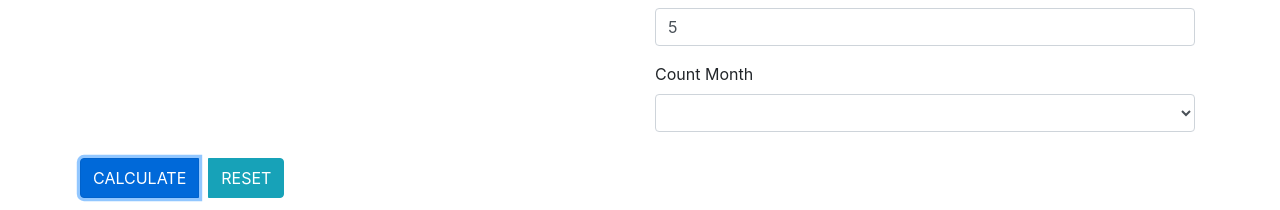
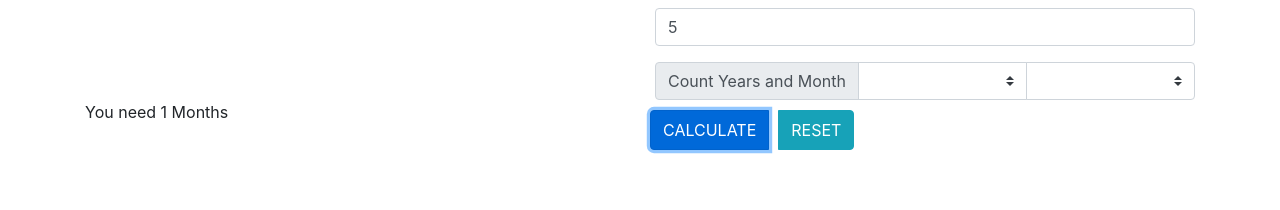
Before and after one commit to tzepart/intro-to-vue, a Vue app: page /money-charts-page in a window 1280 px wide. Both pictures are taken after typing "5", "5" into the empty fields and a click on the button "CALCULATE". Shown: the part 272-482 px from the top of the page. Built offline with nearby package versions, Linux system fonts and the light colour scheme.

Commit message:
update time logic

```diff
--- a/src/views/MoneyChartsPage.vue
+++ b/src/views/MoneyChartsPage.vue
@@ -2,7 +2,7 @@
     <div class="container">
         <div class="row">
             <div class="col-6 chart-wrap">
-                <apexcharts width="380" :options="chartOptions" :series="series"></apexcharts>
+                <apexcharts width="480" :options="chartOptions" :series="series"></apexcharts>
             </div>
             <div class="col-6">
                 <form>
@@ -15,9 +15,16 @@
                         <input v-model="freeMonthMoney" type="number" class="form-control" id="idFreeMonthMoney"
                                placeholder="Free Month Money">
                     </div>
-                    <div class="form-group">
-                        <label for="idCountMonth">Count Month</label>
-                        <select v-model="countMonth" class="form-control" id="idCountMonth">
+                    <div class="input-group">
+                        <div class="input-group-prepend">
+                            <span class="input-group-text" id="">Count Years and Month</span>
+                        </div>
+                        <select v-model="countYears" class="custom-select" id="idCountYears">
+                            <option v-for="(yearsNumber, index) in yearsNumbers" v-bind:key="index">
+                                {{yearsNumber}}
+                            </option>
+                        </select>
+                        <select v-model="countMonth" class="custom-select" id="idCountMonth">
                             <option v-for="(monthNumber, index) in monthNumbers" v-bind:key="index">
                                 {{monthNumber}}
                             </option>
@@ -27,6 +34,9 @@
             </div>
         </div>
         <div class="row">
+            <div class="col-6">
+                <span v-if="needTime>0">{{formattedNeedTime}}</span>
+            </div>
             <div class="btn-group" role="group">
                 <button type="button" class="btn btn-primary" @click="calculate">CALCULATE</button>
                 <button type="button" class="btn btn-info" @click="reset">RESET</button>
@@ -48,6 +58,8 @@
                 price: null,
                 freeMonthMoney: null,
                 countMonth: null,
+                countYears: null,
+                needTime: 0,
                 series: [10, 90],
                 chartOptions: {
                     chart: {
@@ -81,22 +93,35 @@
             calculate: function () {
                 const price = Math.floor(this.price);
                 const freeMonthMoney = Math.floor(this.freeMonthMoney);
+                const countYears = Math.floor(this.countYears);
                 const countMonth = Math.floor(this.countMonth);
-                const sector1 = 100 * ((freeMonthMoney * countMonth) / price);
+                const sector1 = 100 * ((freeMonthMoney * (countYears * 12 + countMonth)) / price);
                 const sector2 = 100 - sector1;
                 this.series = [sector1, sector2];
+                this.needTime = Math.ceil(price / freeMonthMoney);
             },
             reset: function () {
-                this.series = [10, 90]
+                this.series = [10, 90];
+                this.needTime = 0;
             }
         },
         computed: {
-            monthNumbers() {
+            yearsNumbers() {
                 const values = [];
-                for (let i = 1; i <= 24; i++) {
+                for (let i = 0; i <= 15; i++) {
                     values.push(i);
                 }
                 return values;
+            },
+            monthNumbers() {
+                const values = [];
+                for (let i = 1; i <= 12; i++) {
+                    values.push(i);
+                }
+                return values;
+            },
+            formattedNeedTime() {
+                return 'You need ' + this.needTime + ' Months';
             }
         }
     }
```
